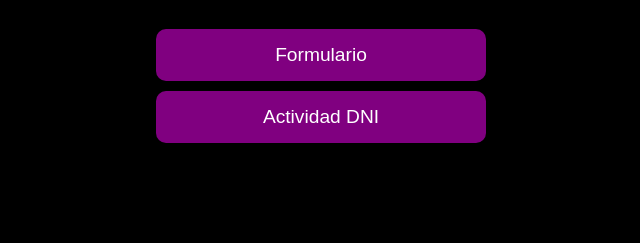
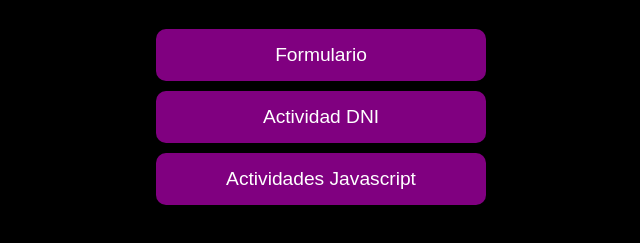
Before and after one commit to AlexanderMAOL/AlexanderMAOL.github.io, a plain HTML site: page index.html in a window 1280 px wide. Shown: the part 201-444 px from the top of the page, without its empty margins (319-959 px from the left). Drawn offline with Linux system fonts and the light colour scheme.

Commit message:
update index

```diff
--- a/index.html
+++ b/index.html
@@ -12,8 +12,9 @@
 
         <a href="formulario.html" class="btn">Formulario</a>
         <a href="dni.html" class="btn">Actividad DNI</a>
+        <a href="actividades.html" class="btn">Actividades Javascript</a>
 <!--
-        <a href="https://www.enlace3.com" class="btn">Enlace 3</a>
+
         <a href="https://www.enlace4.com" class="btn">Enlace 4</a>-->
     </div>
 </body>
```
